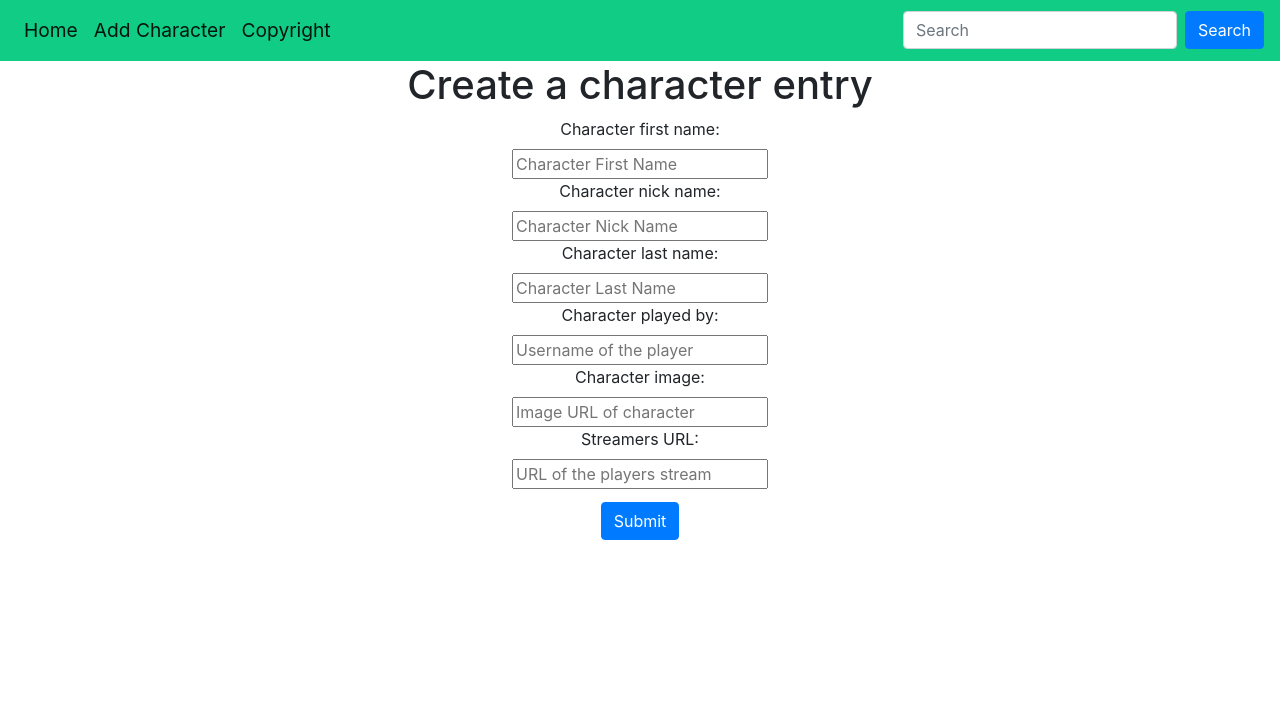
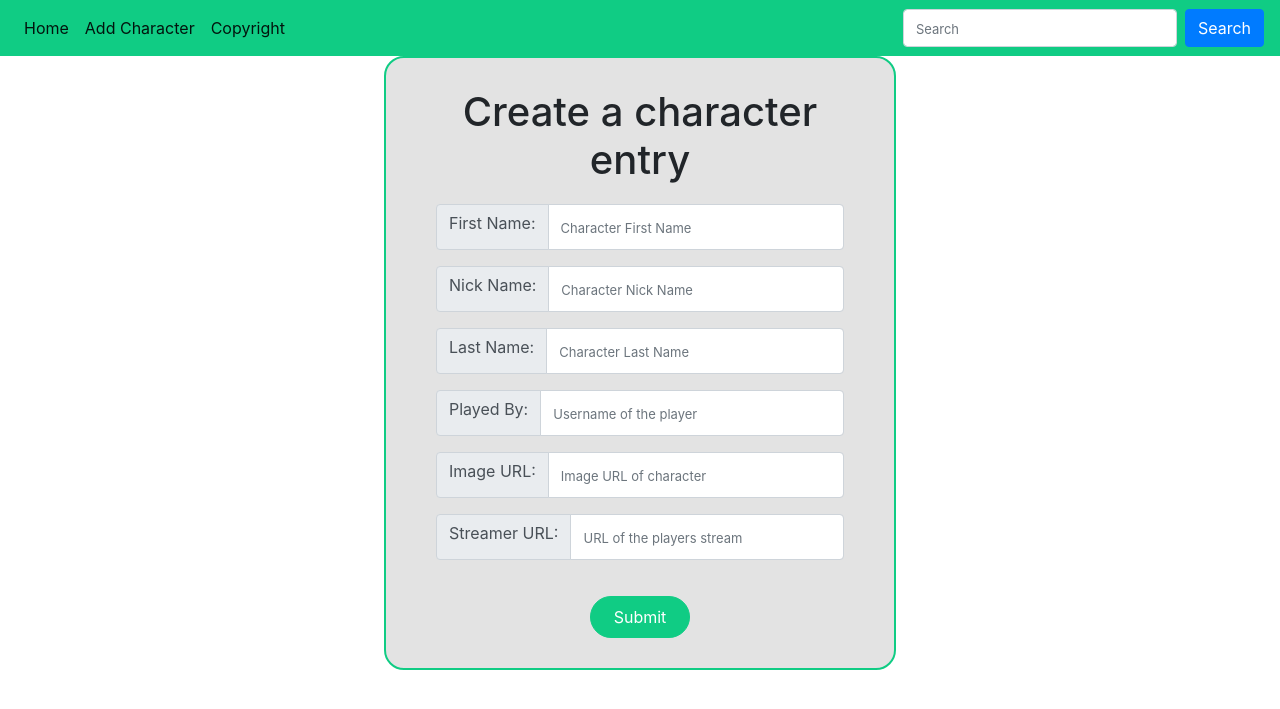
Before and after one commit to seanjan10/Last_Seen, a Django app: page /lastSeenRP/create in a window 1280 px wide. Shown: the top 709 px of the page. Run offline with Django 4.2, Linux system fonts and the light colour scheme.

Commit message:
Fixed new characters being created if one char was upper/lowercase, modified css of create.html

```diff
--- a/GTARPlastSeen/lastSeen/lastSeenRP/forms.py
+++ b/GTARPlastSeen/lastSeen/lastSeenRP/forms.py
@@ -1,6 +1,7 @@
 from django import forms
 from lastSeenRP.models import rpCharacter
 from lastSeenRP.validators import *
+from django.utils.translation import gettext_lazy as _
 
 class createAppearanceForm(forms.Form):
     #clipURL is the video of the character making an appearance, originally made for twitch clips but may be expanded to youtube, facebook and streamable
@@ -29,11 +30,19 @@ class createCharacter(forms.ModelForm):
         'streamers_URL' ]
 
         widgets= {
-            'character_first_name': forms.TextInput(attrs={'placeholder': 'Character First Name'}),
-            'character_nick_name': forms.TextInput(attrs={'placeholder': 'Character Nick Name'}),
-            'character_last_name': forms.TextInput(attrs={'placeholder': 'Character Last Name'}),
-            'character_played_by': forms.TextInput(attrs={'placeholder': 'Username of the player'}),
-            'character_image': forms.TextInput(attrs={'placeholder': 'Image URL of character'}),
-            'streamers_URL': forms.TextInput(attrs={'placeholder': 'URL of the players stream'})
+            'character_first_name': forms.TextInput(attrs={'placeholder': 'Character First Name', 'class': 'form-control'}),
+            'character_nick_name': forms.TextInput(attrs={'placeholder': 'Character Nick Name', 'class': 'form-control'}),
+            'character_last_name': forms.TextInput(attrs={'placeholder': 'Character Last Name', 'class': 'form-control'}),
+            'character_played_by': forms.TextInput(attrs={'placeholder': 'Username of the player', 'class': 'form-control'}),
+            'character_image': forms.TextInput(attrs={'placeholder': 'Image URL of character', 'class': 'form-control'}),
+            'streamers_URL': forms.TextInput(attrs={'placeholder': 'URL of the players stream', 'class': 'form-control'})
 
         }
+        labels = {
+                'character_first_name': 'First Name',
+                'character_nick_name': 'Nick Name',
+                'character_last_name': 'Last Name',
+                'character_played_by': 'Played By',
+                'character_image': 'Image URL',
+                'streamers_URL': 'Streamer URL'
+        }
--- a/GTARPlastSeen/lastSeen/lastSeenRP/static/lastSeenRP/style.css
+++ b/GTARPlastSeen/lastSeen/lastSeenRP/static/lastSeenRP/style.css
@@ -1,17 +1,38 @@
-li a {
-    color:blue
+
+
+
+/* index.html */
+#index__title {
+  text-align: center;
 }
 
-ul {
+.index-character__URL {
+    color:black;
+    font-size: larger;
+}
+
+.index-character__image {
+  border: 1px solid black;
+}
+
+.index-character__display {
+  margin-left: 5%;
+  margin-right: 5%;
+  margin-top: 5%;
+}
+
+.index-column__display {
     -webkit-column-count: 4;
     -moz-column-count: 4;
     column-count: 4;
-
 }
 
-li {
-    font-size: larger;
+.index-character__list-item {
+  margin-bottom: 1%;
 }
+/* end index */
+
+/* pagination for search and index files */
 .pagination {
   display: inline-block;
 }
@@ -31,22 +52,24 @@ li {
 .pagination a:hover:not(.active) {
   border-radius: 5px;
 }
+/* end pagination */
 
-.characterImageAndPlayedBy {
+/* character.html */
+.character-description {
   float: right;
   padding: 5%;
   display: block;
 }
 
-.characterName {
+.character-name {
   text-align: center;
 }
 
-.Appearances {
+.character-appearance {
   padding-left: 5%;
 }
 
-ul.characterList {
+.character-appearance__list {
   padding-left: 5%;
   padding-top: 5%;
   padding-bottom: 10%;
@@ -54,16 +77,81 @@ ul.characterList {
   flex-direction: column;
 }
 
-.create_fieldWrapper {
+/* end character */
+
+/* create.html */
+
+.create-formposition {
   display: flex;
-  flex-direction: column;
+  justify-content: center;
+}
+
+.create-form {
+
+  border: solid 2px #10cc84;
+  border-radius: 20px;
+  padding: 30px 50px;
+  background-color: #e3e3e3;
+  width: 40%;
+
+}
+
+.create-header {
+  text-align: center;
+  padding-bottom: 3%;
+}
+
+.create-submitbutton {
+  display: flex;
+  justify-content: center;
   align-items: center;
 }
 
-.create_header {
-  text-align: center;
+#create-submitbutton__button {
+  border-radius: 20px;
+  width: 100px;
+  margin-top: 20px;
+  padding: 8px;
+  border-color:#10cc84;
+  border-radius: 60px !important;
+  background-color: #10cc84;
 }
 
-.create_button {
-  padding-top: 5%;
+.create-textinput {
+
+  border-radius: 12px;
+  border-color: black;
 }
+
+
+/* end create */
+
+
+/* override placeholder size text */
+
+::-webkit-input-placeholder {
+  font-size: 25px;
+}
+
+:-moz-placeholder { /* Firefox 18- */
+     font-size: 25px;
+}
+
+::-moz-placeholder {  /* Firefox 19+ */
+     font-size: 25px;
+}
+
+/* Overriding styles */
+
+::-webkit-input-placeholder {
+  font-size: 13px!important;
+}
+
+:-moz-placeholder { /* Firefox 18- */
+     font-size: 13px!important;
+}
+::-moz-placeholder {  /* Firefox 19+ */
+     font-size: 13px!important;
+}
+
+/* end placeholder */
--- a/GTARPlastSeen/lastSeen/lastSeenRP/templates/lastSeenRP/create.html
+++ b/GTARPlastSeen/lastSeen/lastSeenRP/templates/lastSeenRP/create.html
@@ -6,25 +6,42 @@
     {%endblock title%}
 
     {%block content%}
+    <div class="create-formposition">
+
+      <div class="create-form">
         <form action ="{% url 'lastSeenRP:create' %}" method="post">
           {% csrf_token %}
 
-            <h1 class="create_header">Create a character entry </h1>
+              <h1 class="create-header">Create a character entry </h1>
+              <div class="container">
+                <div class="row">
                 {% for field in form %}
-              <div class="create_fieldWrapper">
+                  <div class="create-fielderrors">
                     {{field.errors}}
-                {{field.label_tag}} {{field}}
+                  </div>
+                  <div class="input-group mb-3">
+                    <div class="input-group-prepend">
+                      <span class="input-group-text" id="inputGroup-sizing-default">{{field.label_tag}}</span>
+                    </div>
+                    {{field}}
+                  </div>
                 {%endfor%}
                 </div>
-          </fieldset>
-        <div class="create_button">
-          <input type="submit" class="btn btn-primary" value="Submit">
               </div>
-        </form>
+
               {%if messages %}
               {% for message in messages %}
-            <h2> {{message}} </h2>
+                <h2 style="color:red"> {{message}} </h2>
               {% endfor %}
             {% endif %}
 
+          <div class="create-submitbutton">
+            <input type="submit" class="btn btn-primary" id="create-submitbutton__button" value="Submit">
+          </div>
+        </form>
+      </div>
+    </div>
+
+
+
 {%endblock content%}
--- a/GTARPlastSeen/lastSeen/lastSeenRP/views.py
+++ b/GTARPlastSeen/lastSeen/lastSeenRP/views.py
@@ -131,12 +131,23 @@ class createCharacterEntry(generic.FormView):
             return super(createCharacterEntry, self).form_invalid(form)
         #lName = form.cleaned_data['character_last_name']
 
-        if rpCharacter.objects.filter(character_first_name=fName, character_last_name=lName).exists():
+        if rpCharacter.objects.filter(character_first_name=fName.capitalize(), character_last_name=lName.capitalize()).exists():
             messages.error(self.request, "ERROR: You can not submit a character that is already in the database.")
         return super(createCharacterEntry, self).form_invalid(form)
 
     #save the character object
     def form_valid(self, form):
+
+        fName = form.cleaned_data['character_first_name']
+        lName = form.cleaned_data['character_last_name']
+
+        #print(fName.capitalize())
+        #print(lName.capitalize())
+        #print(rpCharacter.objects.filter(character_first_name=fName.capitalize(), character_last_name=lName.capitalize()))
+
+        if rpCharacter.objects.filter(character_first_name=fName.capitalize(), character_last_name=lName.capitalize()).exists():
+            messages.error(self.request, "ERROR: You can not submit a character that is already in the database.")
+            return super(createCharacterEntry, self).form_invalid(form)
 
         character= form.save()
         self.character_first_name = character.character_first_name
```
Also changed, not shown: GTARPlastSeen/lastSeen/lastSeenRP/templates/lastSeenRP/character.html (+5 -5 lines), GTARPlastSeen/lastSeen/lastSeenRP/templates/lastSeenRP/index.html (+7 -5 lines), GTARPlastSeen/lastSeen/lastSeenRP/validators.py (+21 -9 lines). Lines whose indentation alone changed are shown as unchanged.
